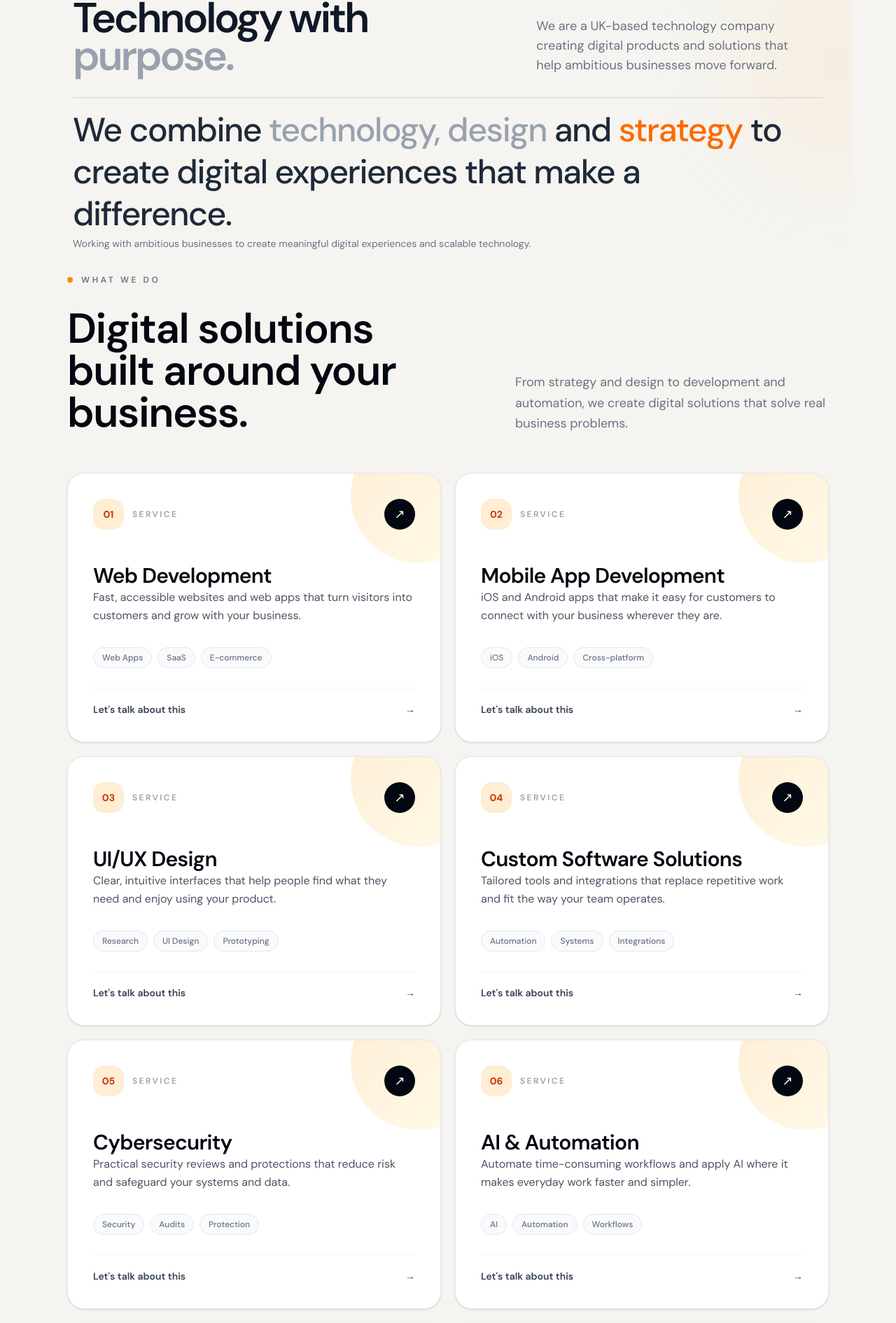
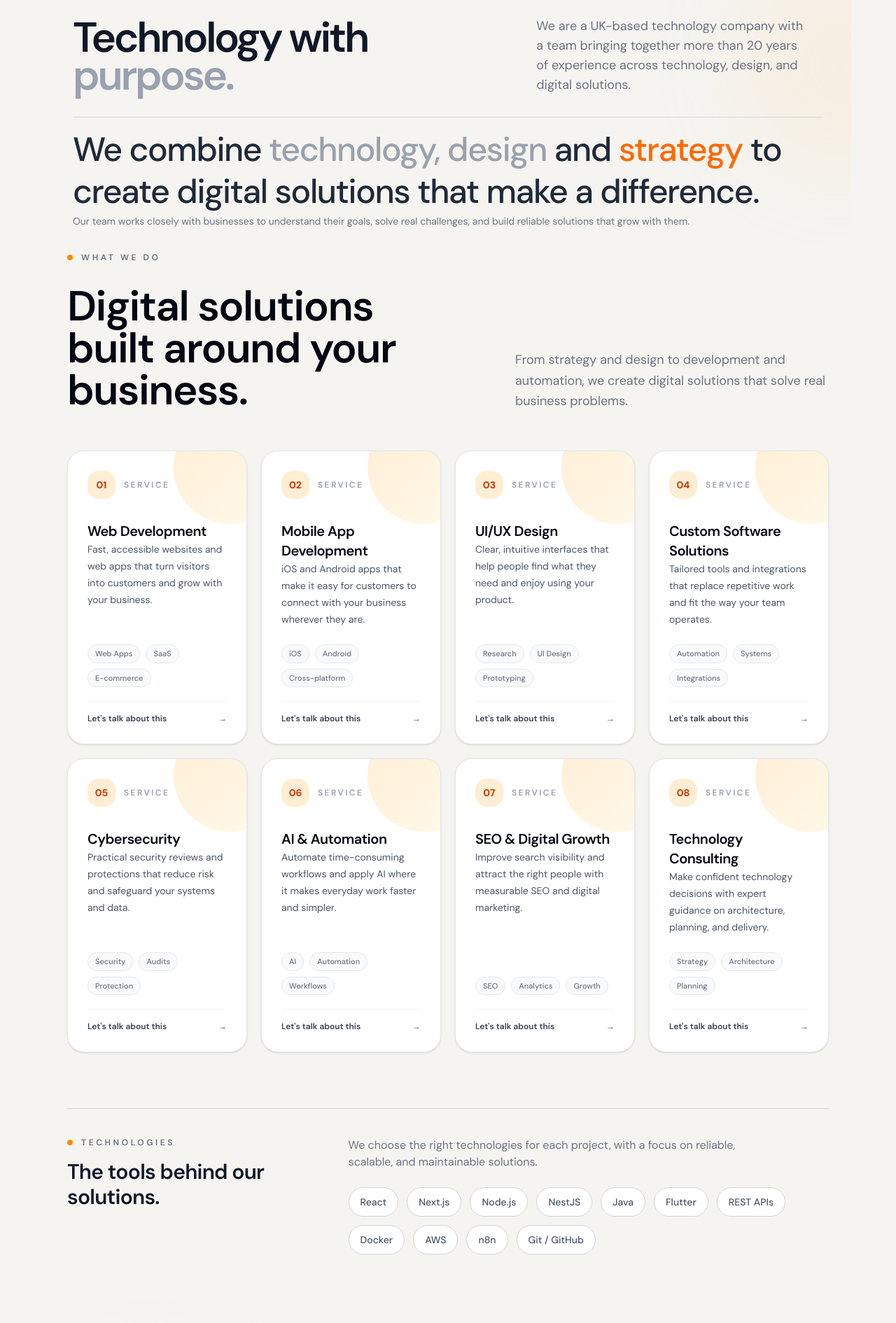
Before and after one commit to KMaleesha/CGI_portfolio, a React (Vite) app: page / in a window 1280 px wide. Shown: the part 866-2757 px from the top of the page at 70% size. Built offline with nearby package versions, Linux system fonts and the light colour scheme.

Commit message:
do some enhancements

```diff
--- a/src/App.tsx
+++ b/src/App.tsx
@@ -4,11 +4,13 @@ import Process from './components/Process'
 import Services from './components/Services'
 import About from './components/About'
 import Contact from './components/Contact'
+import WhyWorkWithUs from './components/WhyWorkWithUs'
 
 const sections = [
   {id: 'about', title: 'About Us'},
   {id: 'services', title: 'Services'},
   {id: 'process', title: 'How we work'},
+  {id: 'why-us', title: 'Why Work with Us'},
   {id: 'work', title: 'Work'},
   {id: 'blogs', title: 'Blogs'},
   {id: 'contact', title: "Let's Talk"},
@@ -50,6 +52,8 @@ export default function App() {
                 <Services />
               ) : section.id === 'process' ? (
                 <Process />
+              ) : section.id === 'why-us' ? (
+                <WhyWorkWithUs />
               ) : section.id === 'contact' ? (
                 <Contact />
               ) :
--- a/src/components/About.tsx
+++ b/src/components/About.tsx
@@ -8,9 +8,9 @@ const About = () => {
 
       <div className="relative mx-auto max-w-7xl px-6 lg:px-10">
         <div className="flex items-center gap-3">
-          <span className="size-2 rounded-full bg-orange-400 mb-8" />
+          <span className="mb-8 size-2 rounded-full bg-orange-400" />
 
-          <p className="text-xs font-semibold uppercase tracking-[0.3em] text-gray-500 mb-8">
+          <p className="mb-8 text-xs font-semibold uppercase tracking-[0.3em] text-gray-500">
             About us
           </p>
         </div>
@@ -29,12 +29,12 @@ const About = () => {
             <div className="mb-6 h-px w-20 bg-orange-400" />
 
             <p className="text-base leading-7 text-gray-500 md:text-lg">
-              We are a UK-based technology company creating digital products
-              and solutions that help ambitious businesses move forward.
+              We are a UK-based technology company with a team bringing
+              together more than 20 years of experience across technology,
+              design, and digital solutions.
             </p>
           </div>
         </div>
-
 
         <div className="pt-8">
           <div className="border-t border-gray-300 py-4 md:py-4">
@@ -42,11 +42,13 @@ const About = () => {
               We combine{' '}
               <span className="text-gray-400">technology, design</span> and{' '}
               <span className="text-orange-500">strategy</span> to create
-              digital experiences that make a difference.
+              digital solutions that make a difference.
             </p>
-            <p className="max-w-full text-sm leading-6 text-gray-500">
-              Working with ambitious businesses to create meaningful digital
-              experiences and scalable technology.
+
+            <p className="mt-4 max-w-full text-sm leading-6 text-gray-500">
+              Our team works closely with businesses to understand their goals,
+              solve real challenges, and build reliable solutions that grow
+              with them.
             </p>
           </div>
         </div>
--- a/src/components/CTA.tsx
+++ b/src/components/CTA.tsx
@@ -1,6 +1,6 @@
 const CTA = () => {
   return (
-    <section className="bg-[#f5f4f0] py-20">
+    <section className="bg-[#f5f4f0] pt-10 pb-0">
       <div className="mx-auto max-w-7xl px-6 lg:px-8">
         <div className="flex flex-col gap-6 border-t border-gray-200 pt-8 md:flex-row md:items-center md:justify-between">
           <p className="max-w-xl text-sm leading-relaxed text-gray-500">
--- a/src/components/Process.tsx
+++ b/src/components/Process.tsx
@@ -62,7 +62,7 @@ const processSteps = [
 
 export default function HowWeWork() {
   return (
-    <section className="relative overflow-hidden bg-[#f5f4f0] py-4 sm:py-8">
+    <section className="relative overflow-hidden bg-[#f5f4f0] pt-4 pb-0 sm:pt-8">
       <div className="pointer-events-none absolute left-0 top-20 h-72 w-72 rounded-full bg-gray-100/70 blur-3xl" />
       <div className="pointer-events-none absolute bottom-0 right-0 h-96 w-96 rounded-full bg-gray-100/70 blur-3xl" />
 
--- a/src/components/Services.tsx
+++ b/src/components/Services.tsx
@@ -1,4 +1,3 @@
-
 interface Service {
   title: string
   description: string
@@ -56,6 +55,20 @@ const services: Service[] = [
   },
 ]
 
+const technologies = [
+  'React',
+  'Next.js',
+  'Node.js',
+  'NestJS',
+  'Java',
+  'Flutter',
+  'REST APIs',
+  'Docker',
+  'AWS',
+  'n8n',
+  'Git / GitHub',
+]
+
 const Services = () => {
   return (
     <section id="services" className="bg-[#f5f4f0]">
@@ -64,11 +77,13 @@ const Services = () => {
         <div className="mb-14 grid gap-8 lg:grid-cols-2 lg:items-end">
           <div>
             <div className="flex items-center gap-3">
-              <span className="size-2 rounded-full bg-orange-400 mb-8" />
-              <p className="text-xs font-semibold uppercase tracking-[0.3em] text-gray-500 mb-8">
+              <span className="mb-8 size-2 rounded-full bg-orange-400" />
+
+              <p className="mb-8 text-xs font-semibold uppercase tracking-[0.3em] text-gray-500">
                 What we do
               </p>
             </div>
+
             <h2 className="max-w-xl text-4xl font-semibold tracking-tight text-gray-950 md:text-6xl">
               Digital solutions built around your business.
             </h2>
@@ -83,59 +98,103 @@ const Services = () => {
         </div>
 
         {/* Services Grid */}
-        <div className="grid gap-5 md:grid-cols-2">
+        <div className="grid gap-5 md:grid-cols-2 xl:grid-cols-4">
           {services.map((service, index) => (
             <a
               key={service.title}
               href="#contact"
               aria-label={`Discuss ${service.title}`}
-              className="group relative flex min-h-92 flex-col overflow-hidden rounded-3xl border border-gray-200 bg-white p-7 shadow-sm transition duration-300 hover:-translate-y-1 hover:border-orange-300 hover:shadow-[0_24px_60px_-24px_rgba(124,45,18,0.28)] focus-visible:outline-none focus-visible:ring-2 focus-visible:ring-orange-500 focus-visible:ring-offset-4 md:p-9"
+              className="group relative flex min-h-[23rem] flex-col overflow-hidden rounded-3xl border border-gray-200 bg-white p-6 shadow-sm transition duration-300 hover:-translate-y-1 hover:border-orange-300 hover:shadow-[0_24px_60px_-24px_rgba(124,45,18,0.28)] focus-visible:outline-none focus-visible:ring-2 focus-visible:ring-orange-500 focus-visible:ring-offset-4 md:p-7"
             >
-              <div className="pointer-events-none absolute -right-16 -top-16 size-48 rounded-full bg-linear-to-br from-orange-100 to-amber-50 transition-transform duration-500 group-hover:scale-125" />
+              {/* Decorative circle */}
+              <div className="pointer-events-none absolute -right-14 -top-14 size-40 rounded-full bg-linear-to-br from-orange-100 to-amber-50 transition-transform duration-500 group-hover:scale-125" />
 
-              <div className="relative z-10 flex items-center justify-between">
+              {/* Top */}
+              <div className="relative z-10 flex items-center">
                 <div className="flex items-center gap-3">
-                  <span className="flex size-11 items-center justify-center rounded-2xl bg-orange-100 text-sm font-bold text-orange-700 transition-colors group-hover:bg-orange-500 group-hover:text-white">
+                  <span className="flex size-10 items-center justify-center rounded-2xl bg-orange-100 text-sm font-bold text-orange-700 transition-colors group-hover:bg-orange-500 group-hover:text-white">
                     {String(index + 1).padStart(2, '0')}
                   </span>
+
                   <span className="text-xs font-semibold uppercase tracking-[0.2em] text-gray-400">
                     Service
                   </span>
                 </div>
-
-                <span className="flex size-11 items-center justify-center rounded-full bg-gray-950 text-lg text-white transition-all duration-300 group-hover:rotate-45 group-hover:bg-orange-500">
-                  <span aria-hidden="true">↗</span>
-                </span>
               </div>
 
-              <div className="relative z-10 mt-12">
-                <h3 className="max-w-md text-2xl font-semibold tracking-tight text-gray-950 transition-colors group-hover:text-orange-700 md:text-3xl">
+              {/* Content */}
+              <div className="relative z-10 mt-8">
+                <h3 className="text-xl font-semibold tracking-tight text-gray-950 transition-colors group-hover:text-orange-700">
                   {service.title}
                 </h3>
-                <p className="mt-4 max-w-lg text-base leading-relaxed text-gray-600">
+
+                <p className="mt-3 text-sm leading-6 text-gray-600">
                   {service.description}
                 </p>
               </div>
 
-              <div className="relative z-10 mt-auto flex flex-wrap gap-2 pt-8">
+              {/* Tags */}
+              <div className="relative z-10 mt-auto flex flex-wrap gap-2 pt-6">
                 {service.tags.map((tag) => (
                   <span
                     key={tag}
-                    className="rounded-full border border-gray-200 bg-gray-50 px-3 py-1.5 text-xs font-medium text-gray-500"
+                    className="rounded-full border border-gray-200 bg-gray-50 px-2.5 py-1 text-[11px] font-medium text-gray-500"
                   >
                     {tag}
                   </span>
                 ))}
               </div>
 
-              <div className="relative z-10 mt-7 flex items-center justify-between border-t border-gray-100 pt-5 text-sm font-semibold text-gray-700">
+              {/* CTA */}
+              <div className="relative z-10 mt-5 flex items-center justify-between border-t border-gray-100 pt-4 text-xs font-semibold text-gray-700">
                 <span>Let&apos;s talk about this</span>
-                <span aria-hidden="true" className="transition-transform group-hover:translate-x-1">
+
+                <span
+                  aria-hidden="true"
+                  className="transition-transform duration-300 group-hover:translate-x-1"
+                >
                   →
                 </span>
               </div>
             </a>
           ))}
+        </div>
+
+        {/* Technologies */}
+        <div className="mt-20 border-t border-gray-300 pt-10 pb-16">
+          <div className="grid gap-8 md:grid-cols-[0.7fr_1.3fr] md:items-start">
+            <div>
+              <div className="flex items-center gap-3">
+                <span className="size-2 rounded-full bg-orange-400" />
+
+                <p className="text-xs font-semibold uppercase tracking-[0.3em] text-gray-500">
+                  Technologies
+                </p>
+              </div>
+
+              <h3 className="mt-4 text-2xl font-semibold tracking-tight text-gray-900 md:text-3xl">
+                The tools behind our solutions.
+              </h3>
+            </div>
+
+            <div>
+              <p className="mb-6 max-w-xl text-sm leading-6 text-gray-500 md:text-base">
+                We choose the right technologies for each project, with a focus
+                on reliable, scalable, and maintainable solutions.
+              </p>
+
+              <div className="flex flex-wrap gap-3">
+                {technologies.map((technology) => (
+                  <span
+                    key={technology}
+                    className="rounded-full border border-gray-300 bg-white px-4 py-2.5 text-sm font-medium text-gray-600 transition-colors hover:border-orange-300 hover:bg-orange-200/50 hover:text-gray-900"
+                  >
+                    {technology}
+                  </span>
+                ))}
+              </div>
+            </div>
+          </div>
         </div>
       </div>
     </section>
--- /dev/null
+++ b/src/components/WhyWorkWithUs.tsx
@@ -0,0 +1,86 @@
+const reasons = [
+  {
+    number: '01',
+    title: 'We listen first',
+    description:
+      'We understand your business, challenges, and goals before we start building.',
+  },
+  {
+    number: '02',
+    title: 'Your users matter',
+    description:
+      'We create experiences that are useful, intuitive, and enjoyable for the people using them.',
+  },
+  {
+    number: '03',
+    title: 'Built with care',
+    description:
+      'We pay attention to the details that make a product feel polished and thoughtful.',
+  },
+  {
+    number: '04',
+    title: 'Your goals come first',
+    description:
+      'We work closely with you and focus on decisions that bring real value to your business.',
+  },
+  {
+    number: '05',
+    title: 'Made to grow with you',
+    description:
+      'We build solutions that can evolve as your business and customers grow.',
+  },
+]
+
+const WhyWorkWithUs = () => {
+  return (
+    <section className="py-12 md:py-16">
+      <div className="grid gap-8 lg:grid-cols-[0.85fr_1.15fr] lg:gap-14">
+        {/* Left side */}
+        <div>
+          <div className="mb-4 flex items-center gap-3">
+            <span className="size-2 rounded-full bg-orange-400" />
+
+            <p className="text-xs font-semibold uppercase tracking-[0.25em] text-gray-500">
+              Why work with us
+            </p>
+          </div>
+
+          <h2 className="max-w-lg text-3xl font-semibold leading-tight tracking-tight text-gray-950 md:text-5xl">
+            We think beyond the product.
+          </h2>
+
+          <p className="mt-4 max-w-md text-sm leading-6 text-gray-500 md:text-base">
+            We think about your business, your goals, and the people who will
+            use what we create.
+          </p>
+        </div>
+
+        {/* Right side */}
+        <div className="border-t border-gray-200">
+          {reasons.map((reason) => (
+            <div
+              key={reason.number}
+              className="grid grid-cols-[40px_1fr] gap-4 border-b border-gray-200 py-4 md:grid-cols-[48px_1fr] md:gap-5"
+            >
+              <span className="pt-1 text-xs font-medium text-orange-500">
+                {reason.number}
+              </span>
+
+              <div>
+                <h3 className="text-base font-semibold text-gray-950 md:text-lg">
+                  {reason.title}
+                </h3>
+
+                <p className="mt-1 text-sm leading-6 text-gray-500">
+                  {reason.description}
+                </p>
+              </div>
+            </div>
+          ))}
+        </div>
+      </div>
+    </section>
+  )
+}
+
+export default WhyWorkWithUs
```
Also changed, not shown: 1 other file (tests, documents, lock files or other folders).
